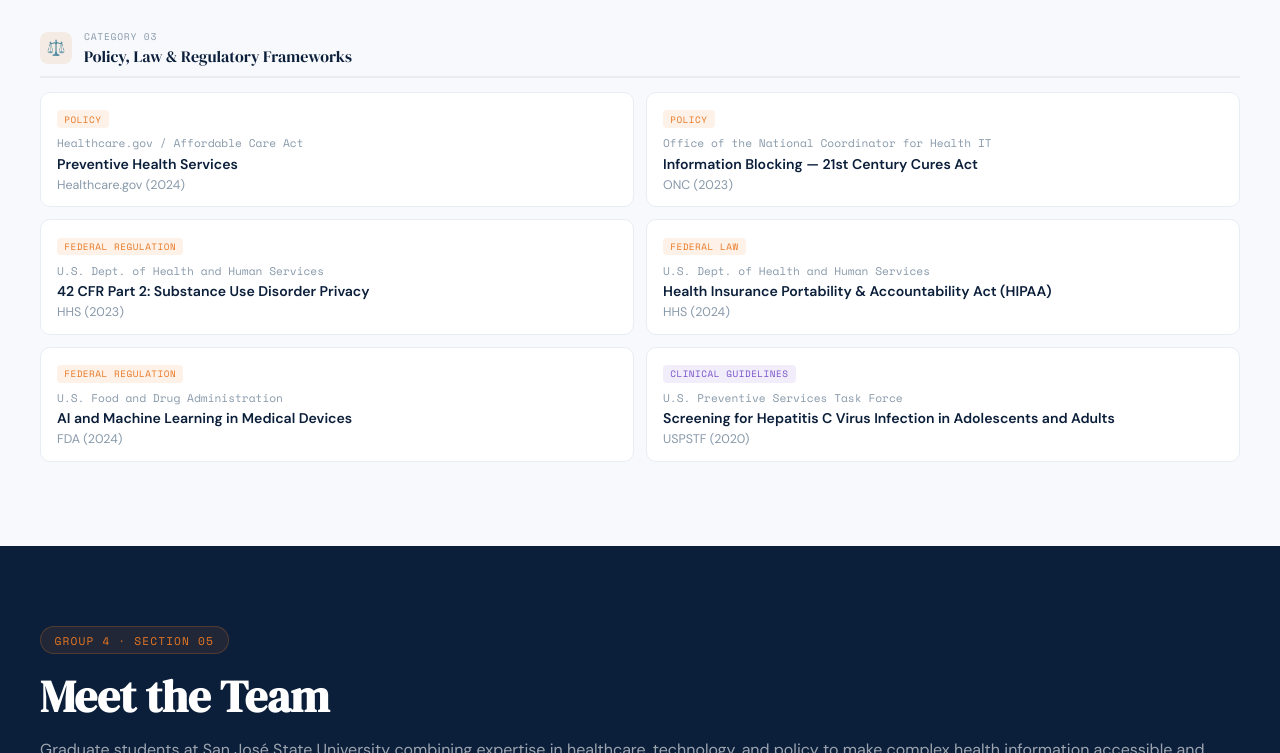
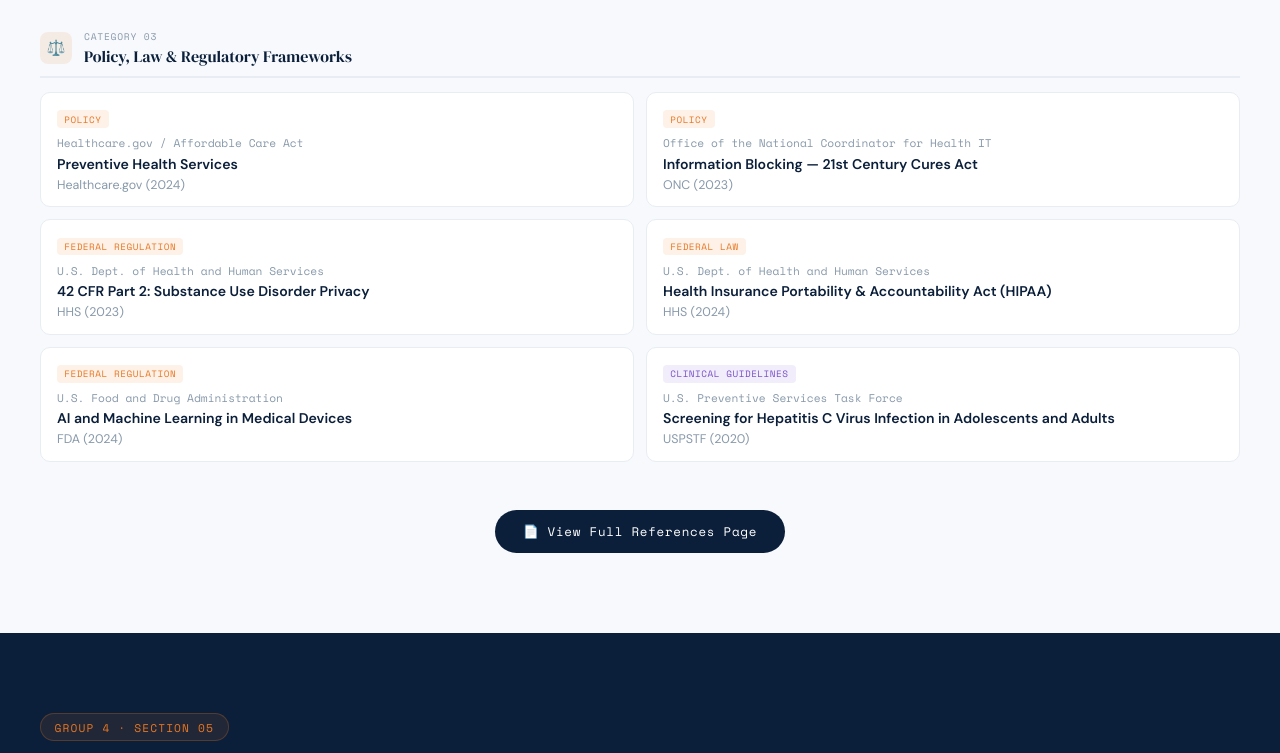
Before and after one commit to dneri85/group4website, a plain HTML site: page index.html in a window 1280 px wide. Shown: the part 8927-9680 px from the top of the page. Drawn offline with nearby package versions, Linux system fonts and the light colour scheme.

Commit message:
Add files via upload

```diff
--- a/index.html
+++ b/index.html
@@ -1596,6 +1596,12 @@
         </a>
       </div>
     </div>
+
+    <div style="text-align:center;margin-top:2.5rem">
+      <a href="references.html" style="display:inline-flex;align-items:center;gap:0.5rem;background:var(--navy);color:var(--white);text-decoration:none;font-family:'Space Mono',monospace;font-size:0.78rem;letter-spacing:0.06em;padding:0.75rem 1.75rem;border-radius:100px;transition:background 0.2s" onmouseover="this.style.background='#1450A3'" onmouseout="this.style.background='var(--navy)'">
+        📄 View Full References Page
+      </a>
+    </div>
   </div>
 </section>
 
```
